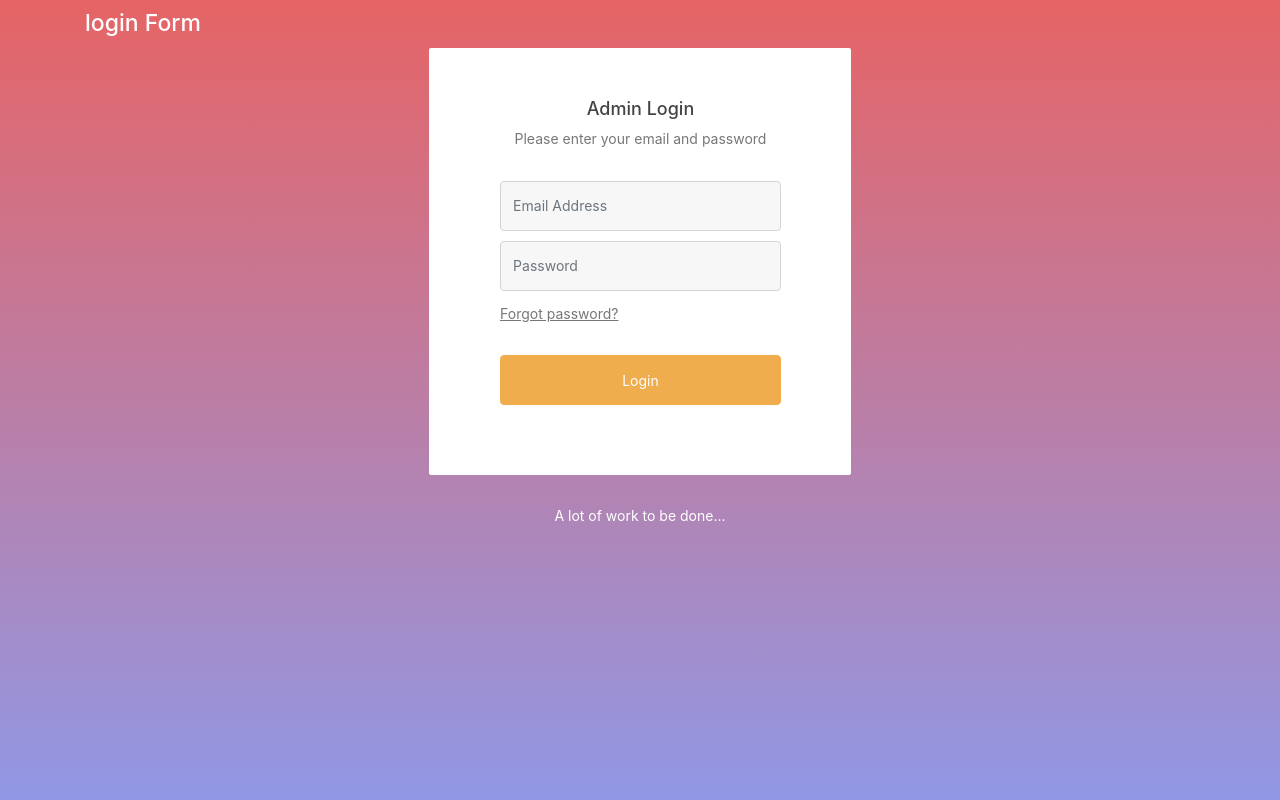
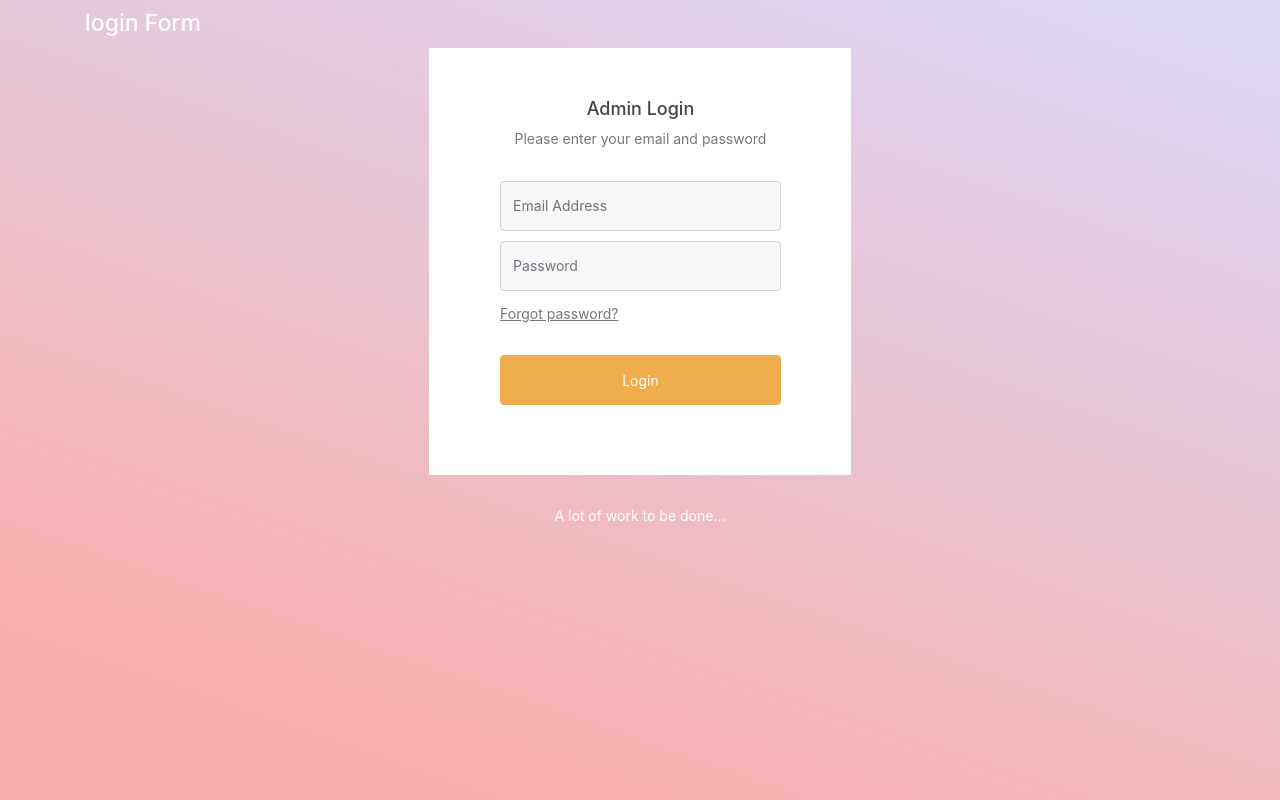
Before and after one commit to MrVapeur/Interface-IHM, a plain HTML site: page index.html in a window 1280 px wide. Drawn offline with nearby package versions, Linux system fonts and the light colour scheme.

Commit message:
Modification Dégradé

```diff
--- a/css/index.css
+++ b/css/index.css
@@ -3,15 +3,17 @@ html {
     padding: 0;
     height: 100%;
     background-repeat: no-repeat;
-    background: linear-gradient(217deg, rgba(173, 63, 55, .8), rgba(173, 63, 55, 0) 70.71%),
-        linear-gradient(127deg, rgba(250, 114, 104, .8), rgba(250, 114, 104, 0) 70.71%),
-        linear-gradient(336deg, rgba(64, 117, 173, .8), rgba(64, 117, 173, 0) 70.71%);
+    background-color: #FAACA8;
+    background-image: linear-gradient(19deg, #FAACA8 9%, #DDD6F3 94%);
+
 }
 
 body#LoginForm {
     /*background-image: url("https://hdwallsource.com/img/2014/9/blur-26347-27038-hd-wallpapers.jpg");*/
     height: 100%;
-    background: linear-gradient(#e66465, #9198e5);
+    background-color: #FAACA8;
+    background-image: linear-gradient(19deg, #FAACA8 9%, #DDD6F3 94%);
+
     background-repeat: no-repeat;
     background-position: center;
     background-size: cover;
--- a/css/shop-homepage-test.css
+++ b/css/shop-homepage-test.css
@@ -5,32 +5,35 @@
  */
 
 body {
-  background: linear-gradient(135deg,#e66465, #9198e5);
+    /*background: linear-gradient(135deg,#e66465, #9198e5);*/
+    background-color: #FAACA8;
+    background-image: linear-gradient(19deg, #FAACA8 9%, #DDD6F3 94%);
+
 }
 
 @media (min-width: 992px) {
-  body {
-    padding-top: 56px;
-  }
+    body {
+        padding-top: 56px;
+    }
 }
 
-.card-footer{
+.card-footer {
     background:
 }
 
 .navbar-brand:focus {
- color: #e66465;
+    color: #e66465;
 }
 
-.list-group-item{
+.list-group-item {
 
-    background-color:  #fff2f2;
-}
-
-.card{
     background-color: #fff2f2;
 }
 
-footer{
+.card {
     background-color: #fff2f2;
 }
+
+footer {
+    background-color: #fff2f2;
+}
```
